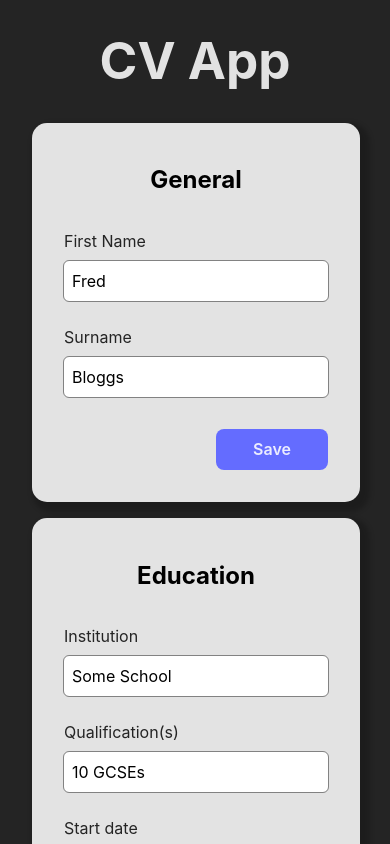
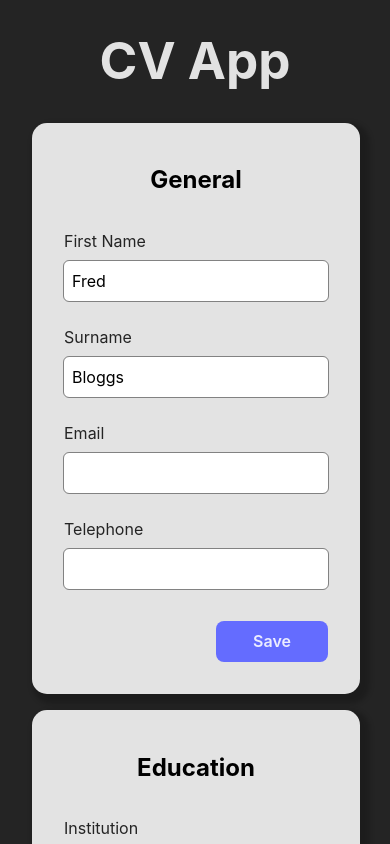
Before and after one commit to rubicon2/odin-cv-app, a React (Vite) app: page / in a window 390 px wide. Shown: the top 844 px of the page. Built offline with nearby package versions, Linux system fonts and the light colour scheme.

Commit message:
Add email and telephone fields to general section

```diff
--- a/src/App.jsx
+++ b/src/App.jsx
@@ -41,6 +41,32 @@ function App() {
                 })
               }
               value={state.lastName}
+              edit={state.editGeneral}
+            />
+
+            <ToggleEditField
+              fieldName="Email"
+              inputType="email"
+              onChange={(event) =>
+                dispatch({
+                  type: 'changed_email',
+                  email: event.target.value,
+                })
+              }
+              value={state.email}
+              edit={state.editGeneral}
+            />
+
+            <ToggleEditField
+              fieldName="Telephone"
+              inputType="tel"
+              onChange={(event) =>
+                dispatch({
+                  type: 'changed_tel',
+                  tel: event.target.value,
+                })
+              }
+              value={state.tel}
               edit={state.editGeneral}
             />
 
--- a/src/reducers/CvAppReducer.jsx
+++ b/src/reducers/CvAppReducer.jsx
@@ -4,6 +4,8 @@ export const initialState = {
   editWork: true,
   firstName: 'Fred',
   lastName: 'Bloggs',
+  email: '',
+  tel: '',
   education: [
     {
       id: 0,
@@ -98,6 +100,18 @@ export function CvAppReducer(state, action) {
         lastName: action.lastName,
       };
     }
+    case 'changed_email': {
+      return {
+        ...state,
+        email: action.email,
+      };
+    }
+    case 'changed_tel': {
+      return {
+        ...state,
+        tel: action.tel,
+      };
+    }
     case 'added_education': {
       return {
         ...state,
```
